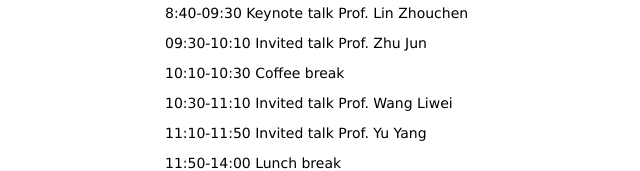
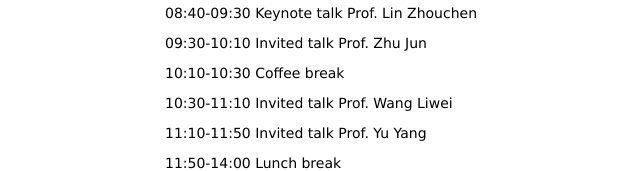
Before and after one commit to mlchina18/mlchina18_program, a plain HTML site: page index.html in a window 1280 px wide. Shown: the part 453-624 px from the top of the page, 167-807 px from the left. Drawn offline with Linux system fonts and the light colour scheme.

Commit message:
Update index.html

```diff
--- a/index.html
+++ b/index.html
@@ -183,7 +183,7 @@ rel="stylesheet">
               Avenue: Beijing Jiaotong University </p>
             <p><span class="style8">Talk Information</span></p>
              <p >08:30-08:40 Opening<br/>
-	       <p >8:40-09:30 Keynote talk Prof. Lin Zhouchen<br/>
+	       <p >08:40-09:30 Keynote talk Prof. Lin Zhouchen<br/>
                <p >09:30-10:10 Invited talk Prof. Zhu Jun<br/>
                <p >10:10-10:30 Coffee break<br/>
                <p >10:30-11:10 Invited talk Prof. Wang Liwei<br/>
```
